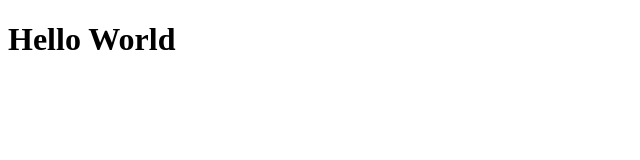
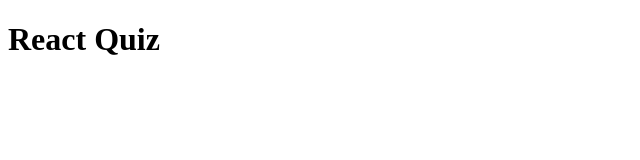
Before and after one commit to liliboxer/react-quiz, a React app: page / in a window 1280 px wide. Shown: the top 160 px of the page, without its empty margins (0-640 px from the left). Built offline with nearby package versions, Linux system fonts and the light colour scheme.

Commit message:
quiz begining

```diff
--- a/src/components/App.js
+++ b/src/components/App.js
@@ -1,5 +1,5 @@
 import React from 'react';
 
 export default function App() {
-  return <h1>Hello World</h1>;
+  return <h1>React Quiz</h1>;
 }
```
